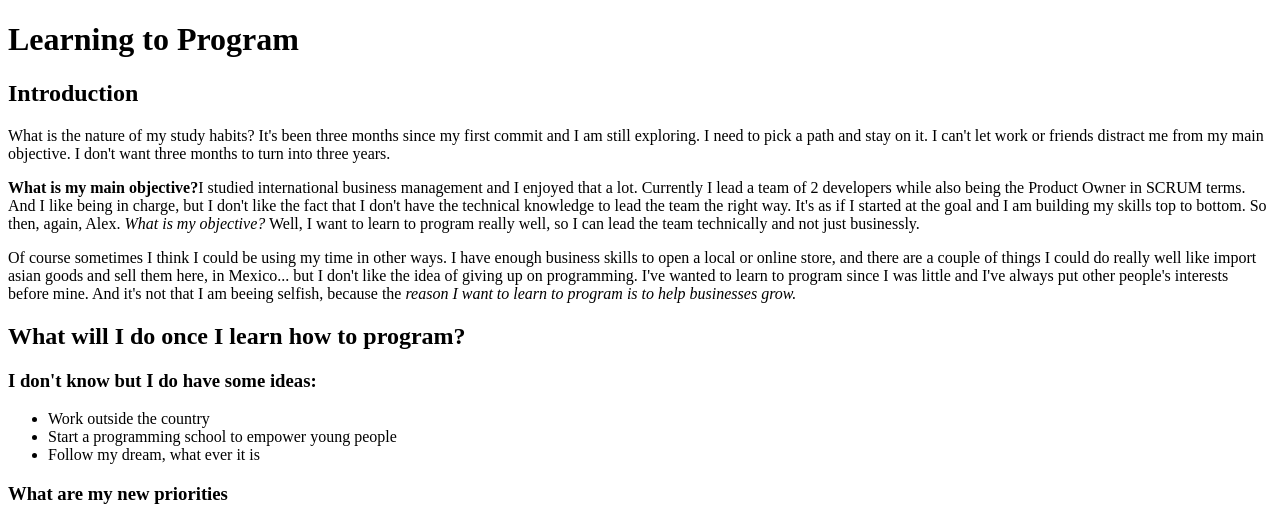
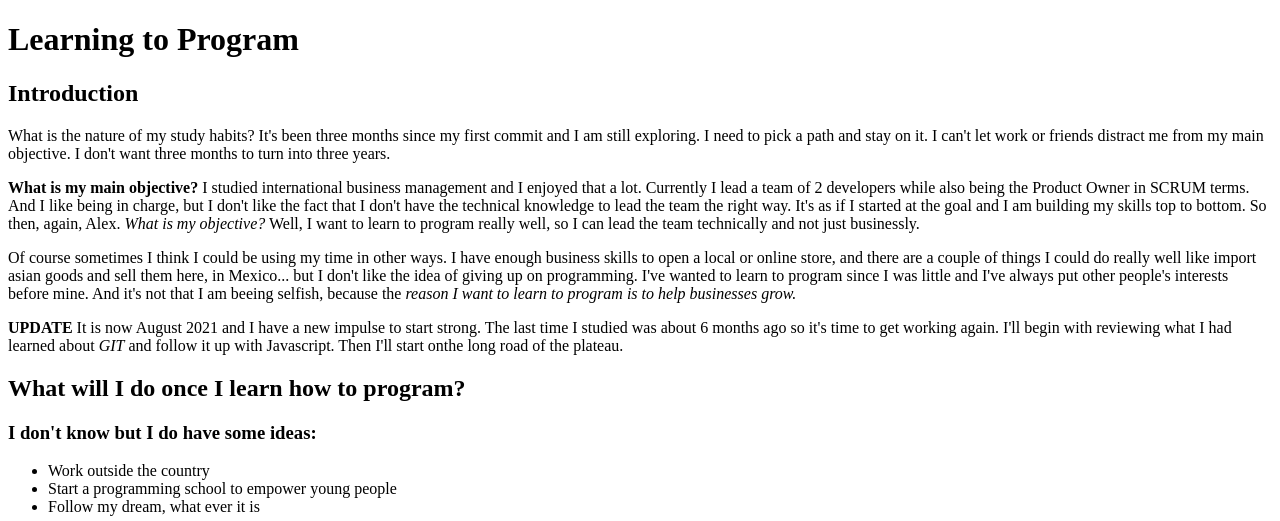
Before and after one commit to alexletayf/LaunchSchool, a plain HTML site: page index.html in a window 1280 px wide. Shown: the top 521 px of the page. Drawn offline with Linux system fonts and the light colour scheme.

Commit message:
The return and an update

```diff
--- a/index.html
+++ b/index.html
@@ -11,7 +11,7 @@
             and I am still exploring. I need to pick a path and stay on it. I can't let work or friends
             distract me from my main objective. I don't want three months to turn into three years.
         </p>
-        <p><span><Strong>What is my main objective?</Strong></span>I studied international business management
+        <p><span><strong>What is my main objective? </strong></span>I studied international business management
         and I enjoyed that a lot. Currently I lead a team of 2 developers while also being the Product Owner
         in SCRUM terms. And I like being in charge, but I don't like the fact that I don't have the
         technical knowledge to lead the team the right way. It's as if I started at the goal and I am
@@ -25,6 +25,9 @@
         people's interests before mine. And it's not that I am beeing selfish, because the <em> reason I want
         to learn to program is to help businesses grow.</em>
         </p>
+        <p><span><strong>UPDATE </strong>It is now August 2021 and I have a new impulse to start strong. The last time I studied was about
+          6 months ago so it's time to get working again. I'll begin with reviewing what I had learned about <em>GIT</em>
+        and follow it up with Javascript. Then I'll start onthe long road of the plateau.</p>
         </article>
 
         <h2>What will I do once I learn how to program?</h2>
```
